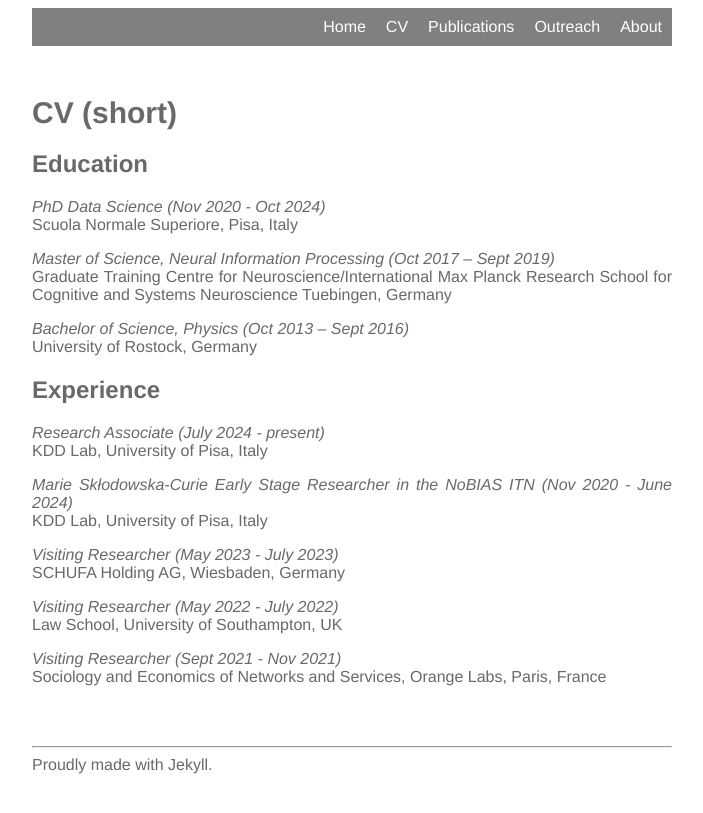
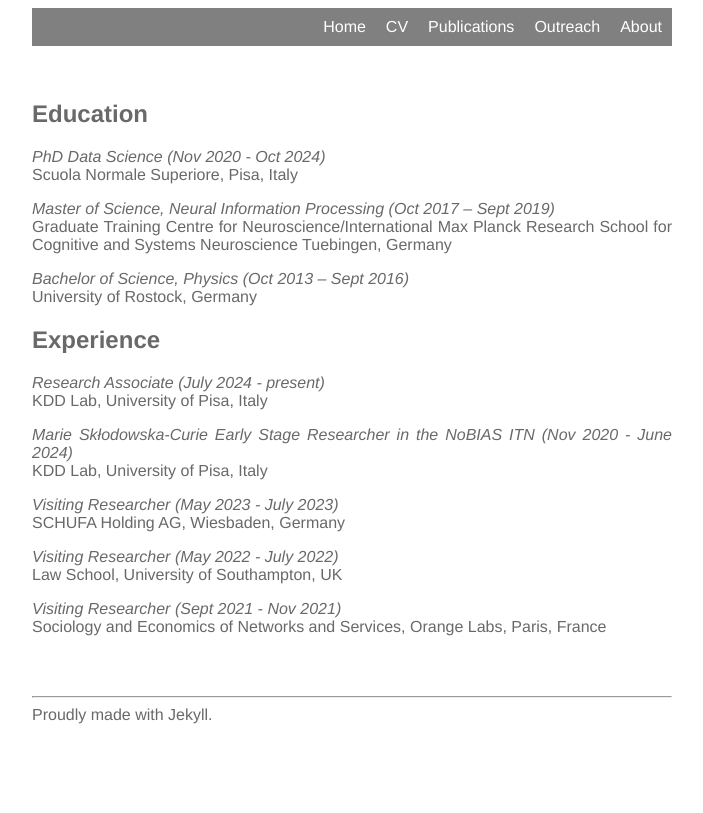
Before and after one commit to lstate/lstate.github.io, a Jekyll site: the page built from _pages/cv.markdown, in a window 1280 px wide. Shown: the top 813 px of the page, without its empty margins (288-991 px from the left). Built offline with Jekyll 4.4.1, drawn with Linux system fonts in a browser that asks for light colours.

Commit message:
Update cv.markdown

```diff
--- a/_pages/cv.markdown
+++ b/_pages/cv.markdown
@@ -5,10 +5,6 @@ permalink: /cv/
 ---
 
 <br />
-
-<div class="title">
-CV (short)
-</div>
 
 ## Education
 
```
